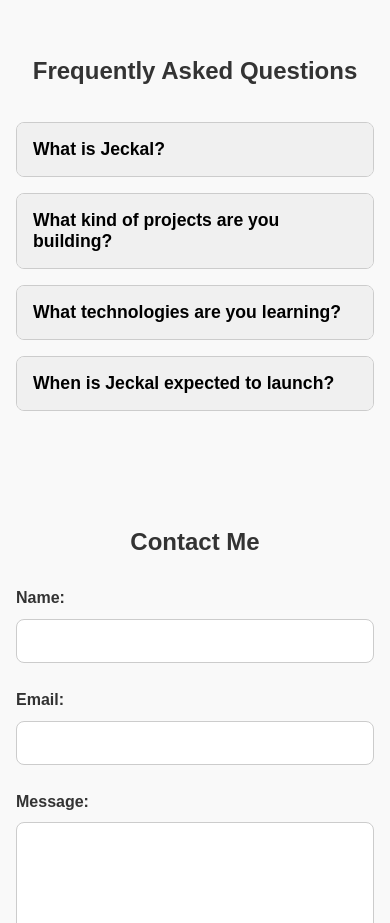
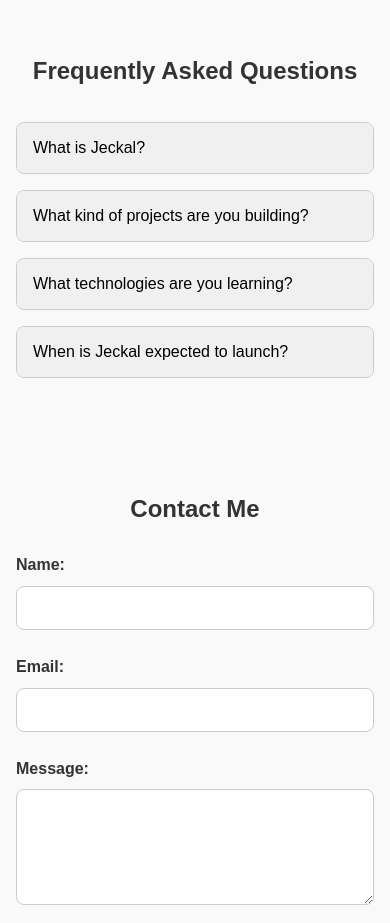
Before and after one commit to jon-krajack/personal-portfolio-site, a plain HTML site: page index.html in a window 390 px wide. Shown: the part 2520-3443 px from the top of the page. Drawn offline with Linux system fonts and the light colour scheme.

Commit message:
Fix FAQ question text color for mobile browsers

```diff
--- a/style.css
+++ b/style.css
@@ -299,10 +299,10 @@ main {
   width: 100%;
   padding: 1rem;
   background-color: #f0f0f0;
+  color: #000;
   border: none;
   text-align: left;
-  font-size: 1.1rem;
-  font-weight: bold;
+  font-size: 1rem;
   cursor: pointer;
 
 }
```
